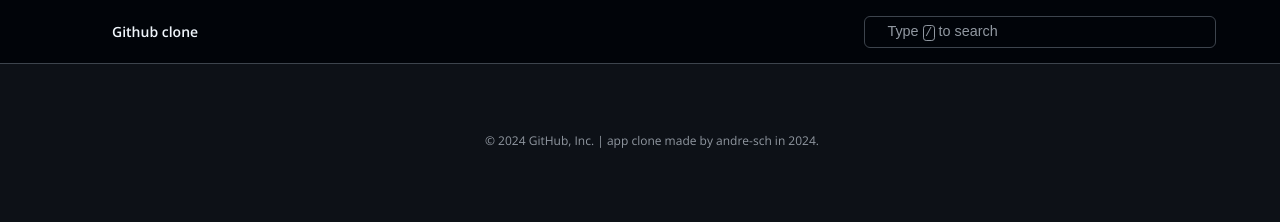
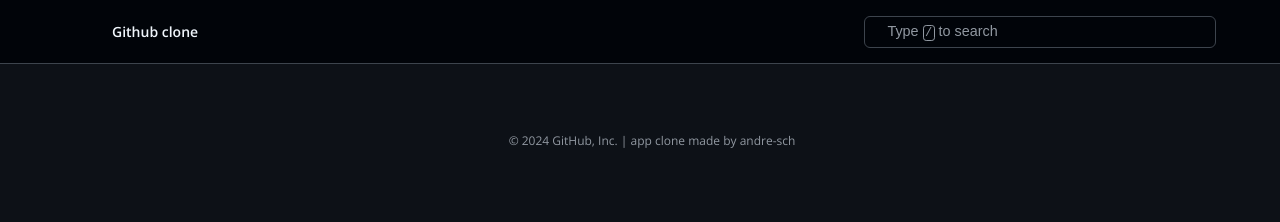
Before and after one commit to andre-sch/github-spa, a React (Vite) app in the folder web/: page / in a window 1280 px wide. Shown: the top 222 px of the page. Built offline with nearby package versions, Linux system fonts and the light colour scheme; no server answers; some icons are missing.

Commit message:
Change footer description

```diff
--- a/web/src/footer.tsx
+++ b/web/src/footer.tsx
@@ -6,7 +6,7 @@ function Footer() {
   return (
     <footer className="page-footer">
       <MarkGithubIcon size={24}/>
-      <p>© 2024 GitHub, Inc. | app clone made by andre-sch in 2024.</p>
+      <p>© 2024 GitHub, Inc. | app clone made by andre-sch</p>
     </footer>
   );
 }
```
